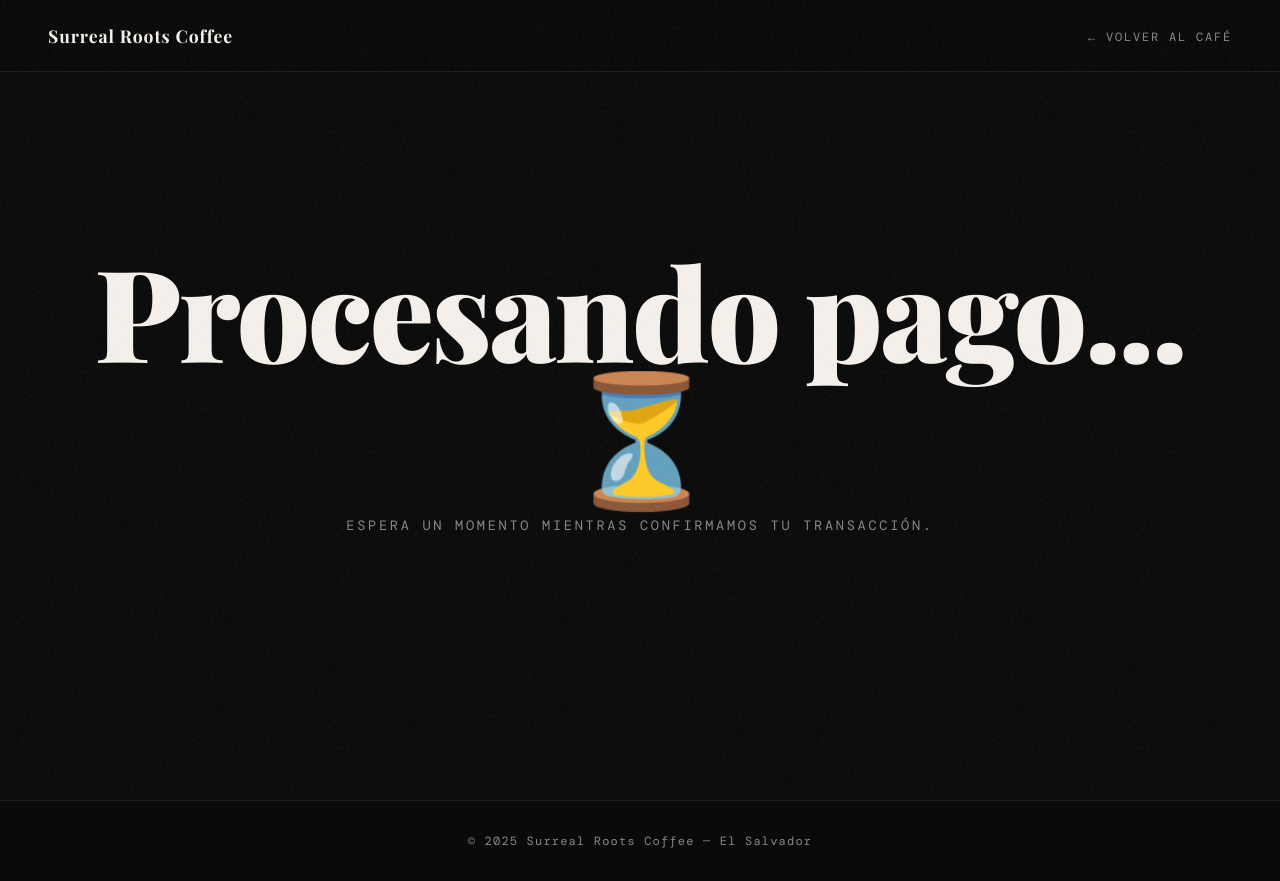
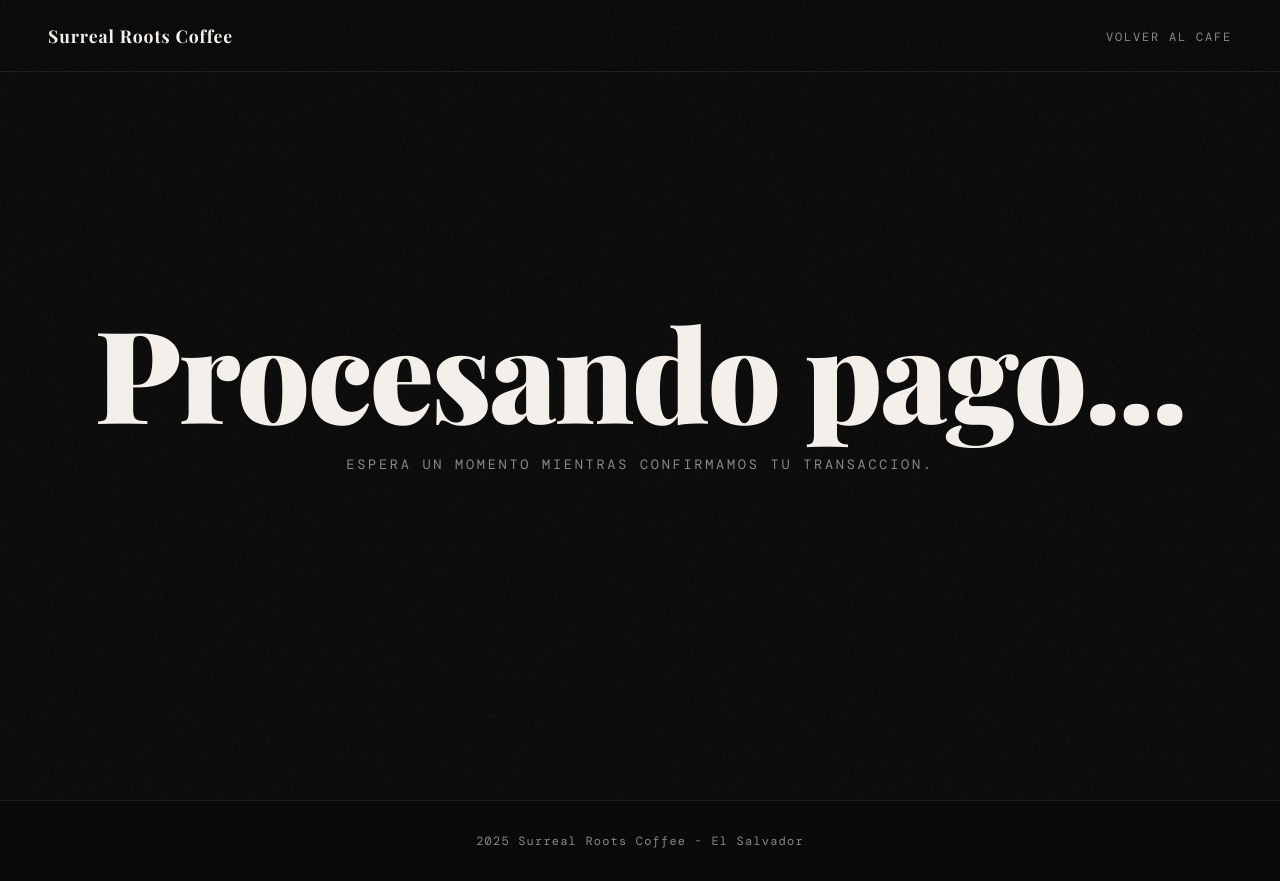
Before and after one commit to FranMel10/portfolio, a Next.js app: page /coffee/confirmacion in a window 1280 px wide. Built offline with nearby package versions, Linux system fonts and the light colour scheme; a web font is replaced by a local one.

Commit message:
fix suspense boundary confirmacion

```diff
--- a/app/coffee/confirmacion/page.jsx
+++ b/app/coffee/confirmacion/page.jsx
@@ -1,46 +1,52 @@
 'use client'
 
-import Link from 'next/link';
-import { } from 'react';
-import { useSearchParams } from 'next/navigation';
+import Link from 'next/link'
+import { Suspense } from 'react'
+import { useSearchParams } from 'next/navigation'
+
+function ConfirmacionContent() {
+  const searchParams = useSearchParams()
+  const estado = searchParams.get('estado')
+
+  return (
+    <section className="hero">
+      {estado === 'exitoso' ? (
+        <>
+          <h1>Pago exitoso!</h1>
+          <p>Tu pedido ha sido confirmado. Nos pondremos en contacto contigo pronto.</p>
+          <Link href="/coffee" className="btn" style={{marginTop: '1rem'}}>Seguir comprando</Link>
+        </>
+      ) : estado === 'fallido' ? (
+        <>
+          <h1>Pago fallido</h1>
+          <p>Hubo un problema con tu pago. Por favor intenta de nuevo.</p>
+          <Link href="/coffee" className="btn" style={{marginTop: '1rem'}}>Volver al carrito</Link>
+        </>
+      ) : (
+        <>
+          <h1>Procesando pago...</h1>
+          <p>Espera un momento mientras confirmamos tu transaccion.</p>
+        </>
+      )}
+    </section>
+  )
+}
 
 export default function Confirmacion() {
-  const searchParams = useSearchParams();
-  const estado = searchParams.get('estado');
-
   return (
     <main>
       <nav className="navbar">
         <span className="logo">Surreal Roots Coffee</span>
         <ul>
-          <li><Link href="/coffee">← Volver al café</Link></li>
+          <li><Link href="/coffee">Volver al cafe</Link></li>
         </ul>
       </nav>
-
-      <section className="hero">
-        {estado === 'exitoso' ? (
-          <>
-            <h1>¡Pago exitoso! 🎉</h1>
-            <p>Tu pedido ha sido confirmado. Nos pondremos en contacto contigo pronto.</p>
-            <Link href="/coffee" className="btn" style={{marginTop: '1rem'}}>Seguir comprando</Link>
-          </>
-        ) : estado === 'fallido' ? (
-          <>
-            <h1>Pago fallido 😞</h1>
-            <p>Hubo un problema con tu pago. Por favor intenta de nuevo.</p>
-            <Link href="/coffee" className="btn" style={{marginTop: '1rem'}}>Volver al carrito</Link>
-          </>
-        ) : (
-          <>
-            <h1>Procesando pago... ⏳</h1>
-            <p>Espera un momento mientras confirmamos tu transacción.</p>
-          </>
-        )}
-      </section>
-
+      <Suspense fallback={<section className="hero"><h1>Cargando...</h1></section>}>
+        <ConfirmacionContent />
+      </Suspense>
       <footer className="footer">
-        <p>© 2025 Surreal Roots Coffee — El Salvador</p>
+        <p>2025 Surreal Roots Coffee - El Salvador</p>
       </footer>
     </main>
-  );
+  )
 }
```
